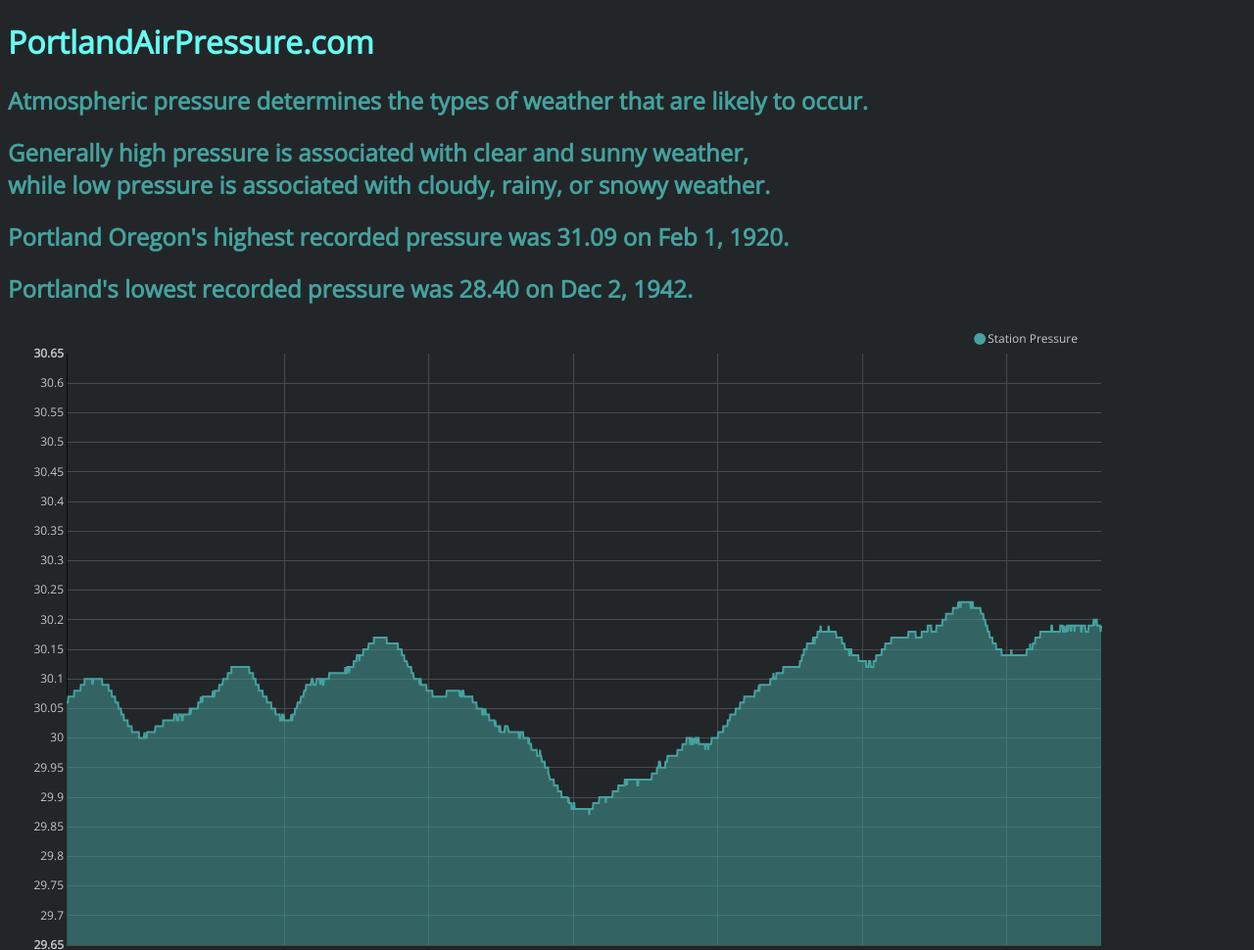
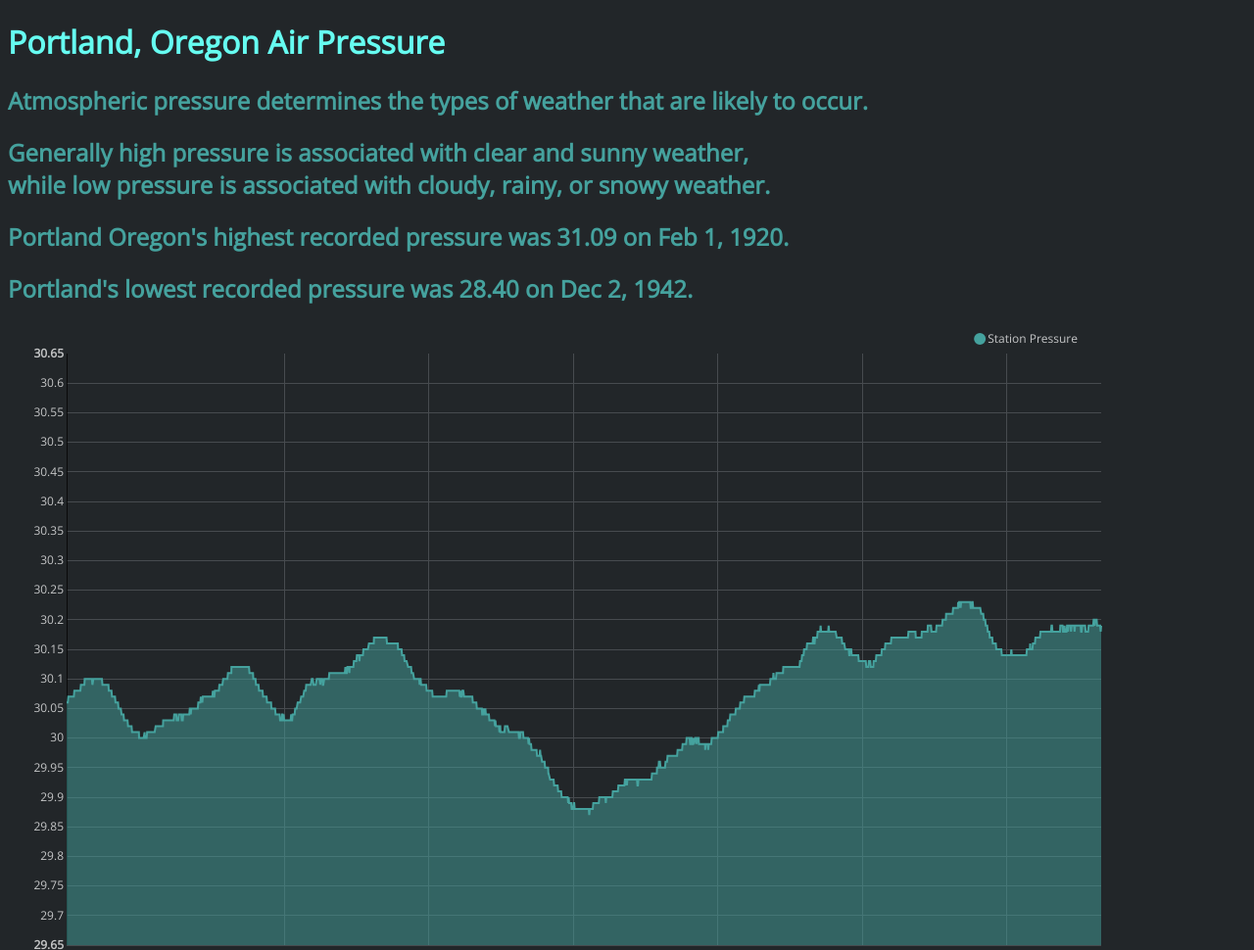
Before and after one commit to aaronshaver/aaronshaver, a plain HTML site: page index.html in a window 1280 px wide. Shown: the top 970 px of the page at 98% size. Drawn offline with nearby package versions, Linux system fonts and the light colour scheme.

Commit message:
Update index.html

```diff
--- a/index.html
+++ b/index.html
@@ -17,10 +17,10 @@
   <script src="js/main.js"></script>
   <link rel="stylesheet" href="css/style.css">
   <link rel="stylesheet" href="css/nv.d3.css">
-  <title>PortlandAirPressure.com</title>
+  <title>Portland, Oregon Air Pressure</title>
 </head>
 <body>
-  <h1>PortlandAirPressure.com</h1>
+  <h1>Portland, Oregon Air Pressure</h1>
   <h2>Atmospheric pressure determines the types of weather that are likely to occur.</h2>
   <h2>Generally high pressure is associated with clear and sunny weather,<br /> while low pressure is associated with cloudy, rainy, or snowy weather.</h2>
   <h2>Portland Oregon's highest recorded pressure was 31.09 on Feb 1, 1920.</h2>
```
